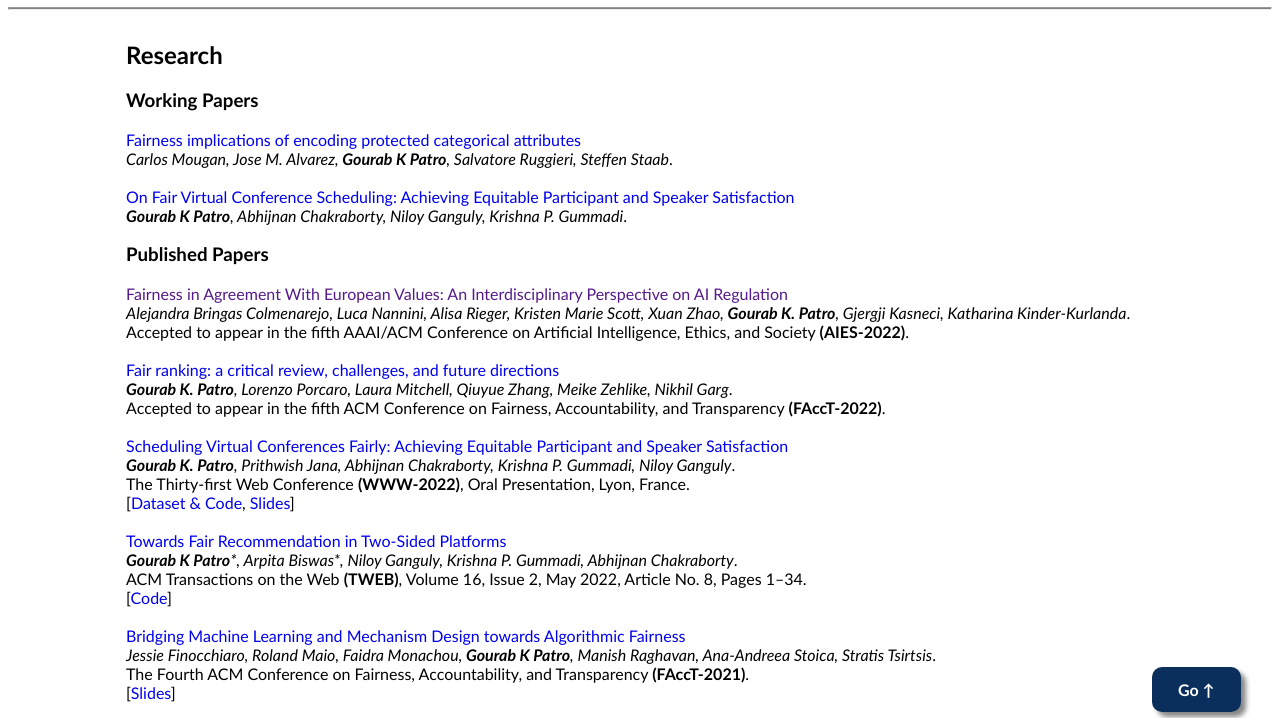
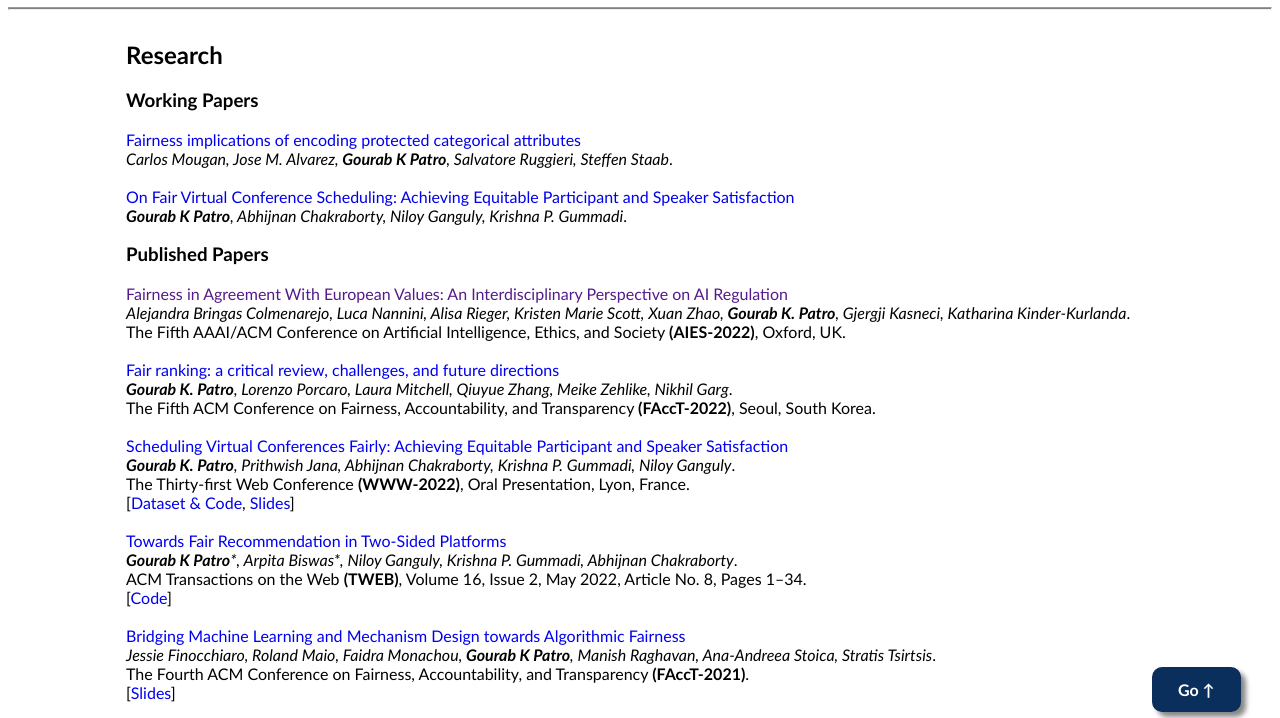
Before and after one commit to gourabkumarpatro/gourabkumarpatro.github.io, a plain HTML site: page research.html in a window 1280 px wide. Shown: the part 53-771 px from the top of the page. Drawn offline with Linux system fonts and the light colour scheme.

Commit message:
Update research.html

```diff
--- a/research.html
+++ b/research.html
@@ -116,11 +116,11 @@ a {
 <h3>Published Papers</h3>
 <a href="" target="_blank">Fairness in Agreement With European Values: An Interdisciplinary Perspective on AI Regulation</a><br>
 <i> Alejandra Bringas Colmenarejo, Luca Nannini, Alisa Rieger, Kristen Marie Scott, Xuan Zhao, <b>Gourab K. Patro</b>, Gjergji Kasneci, Katharina Kinder-Kurlanda</i>.<br>
-Accepted to appear in the fifth AAAI/ACM Conference on Artificial Intelligence, Ethics, and Society <b>(AIES-2022)</b>.<br>
+The Fifth AAAI/ACM Conference on Artificial Intelligence, Ethics, and Society <b>(AIES-2022)</b>, Oxford, UK.<br>
 <br>
 <a href="https://arxiv.org/abs/2201.12662" target="_blank">Fair ranking: a critical review, challenges, and future directions</a><br>
 <i><b>Gourab K. Patro</b>, Lorenzo Porcaro, Laura Mitchell, Qiuyue Zhang, Meike Zehlike, Nikhil Garg</i>.<br>
-Accepted to appear in the fifth ACM Conference on Fairness, Accountability, and Transparency <b>(FAccT-2022)</b>.<br>
+The Fifth ACM Conference on Fairness, Accountability, and Transparency <b>(FAccT-2022)</b>, Seoul, South Korea.<br>
 <br>
 <a href="https://arxiv.org/abs/2204.12062" target="_blank">Scheduling Virtual Conferences Fairly: Achieving Equitable Participant and Speaker Satisfaction</a><br>
 <i><b>Gourab K. Patro</b>, Prithwish Jana, Abhijnan Chakraborty, Krishna P. Gummadi, Niloy Ganguly</i>.<br>
```
